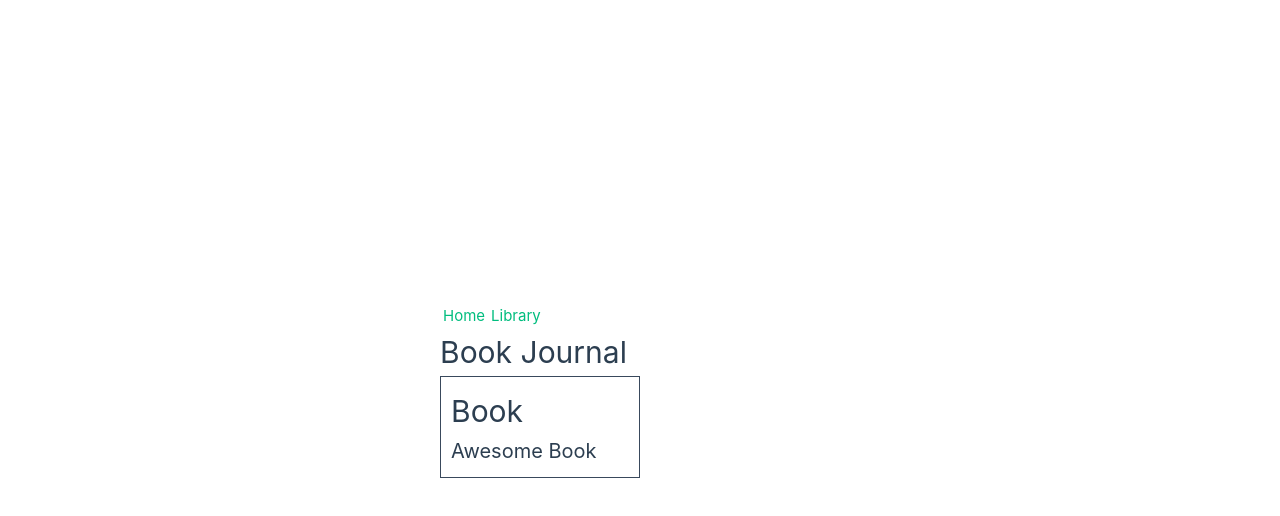
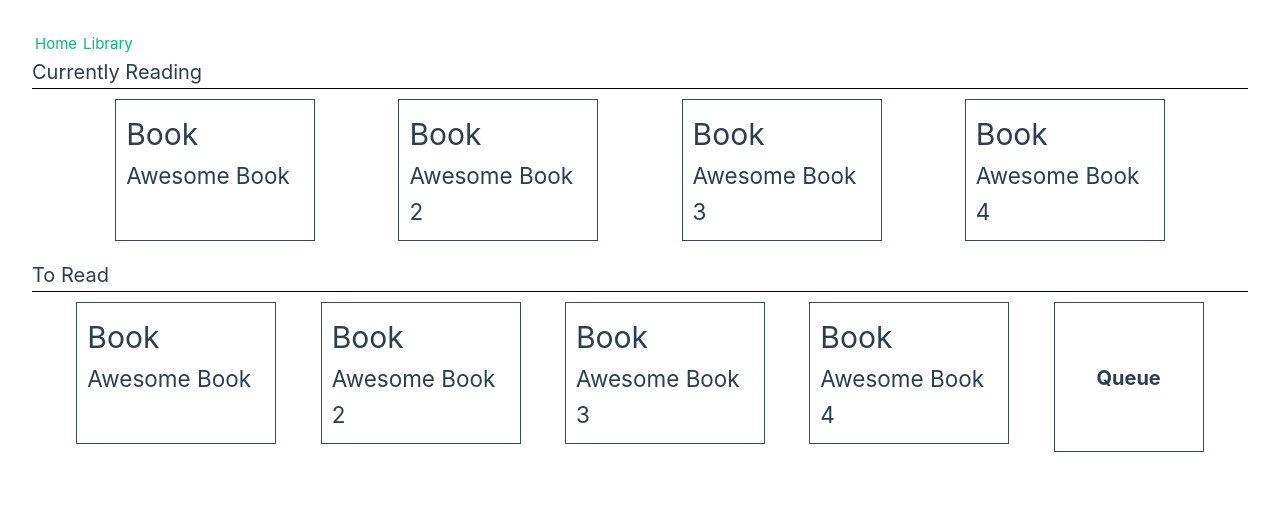
Before and after one commit to RealMotz/book-journal, a Vue app in the folder book-journal/: page / in a window 1280 px wide. Shown: the top 516 px of the page. Built offline with nearby package versions, Linux system fonts and the light colour scheme.

Commit message:
Add base layout for HomeView

```diff
--- a/book-journal/src/App.vue
+++ b/book-journal/src/App.vue
@@ -14,13 +14,7 @@ import { RouterLink, RouterView } from 'vue-router'
     </div>
     </header>
 
-    <h1>Book Journal</h1>
+    <!-- <h1>Book Journal</h1> -->
     <RouterView />
   </div>
 </template>
-
-<style>
-h2 {
-  font-size: 20px;
-}
-</style>
--- a/book-journal/src/assets/main.css
+++ b/book-journal/src/assets/main.css
@@ -14,22 +14,3 @@ a,
   transition: 0.4s;
   padding: 3px;
 }
-
-@media (hover: hover) {
-  a:hover {
-    background-color: hsla(160, 100%, 37%, 0.2);
-  }
-}
-
-@media (min-width: 1024px) {
-  body {
-    display: flex;
-    place-items: center;
-  }
-
-  #app {
-    display: grid;
-    grid-template-columns: 1fr 1fr;
-    padding: 0 2rem;
-  }
-}
--- a/book-journal/src/views/HomeView.vue
+++ b/book-journal/src/views/HomeView.vue
@@ -6,22 +6,67 @@ const books = ref([
   {
     id: 1,
     title: "Awesome Book"
+  },
+  {
+    id: 2,
+    title: "Awesome Book 2"
+  },
+  {
+    id: 3,
+    title: "Awesome Book 3"
+  },
+  {
+    id: 4,
+    title: "Awesome Book 4"
   }
 ])
 </script>
 
 <template>
   <main>
+    <h2>Currently Reading</h2>
     <div class="books">
       <Book v-for="book in books" :key="book.id" :book="book"/>
+    </div>
+    <h2>To Read</h2>
+    <div class="books">
+      <Book v-for="book in books" :key="book.id" :book="book"/>
+      <div class="queue">Queue</div>
     </div>
   </main>
 </template>
 
 <style scoped>
+h2 {
+  font-size: 20px;
+  border-bottom: 1px solid black;
+  margin-bottom: 10px;
+}
+
 .books {
   display: flex;
-  flex-direction: column;
-  align-items: center;
+  flex-direction:row;
+  align-items: stretch;
+  flex-wrap: wrap;
+  justify-content: space-evenly;
+}
+
+.books:hover {
+  cursor: pointer;
+}
+
+.queue {
+  width: 150px;
+  height: 150px;
+  border: 1px solid #39495c;
+  padding: 10px;
+  font-size: 20px;
+  font-weight: 700;
+  text-align: center;
+  line-height: 130px;
+}
+.queue:hover {
+  transform: scale(1.01);
+  box-shadow: 0 3px 12px 0 rgba(0, 0, 0, 0.2);
 }
 </style>
```
Also changed, not shown: book-journal/src/assets/logo.svg (deleted).
